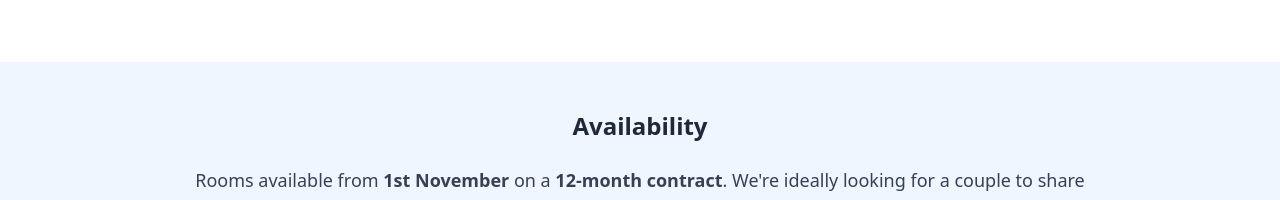
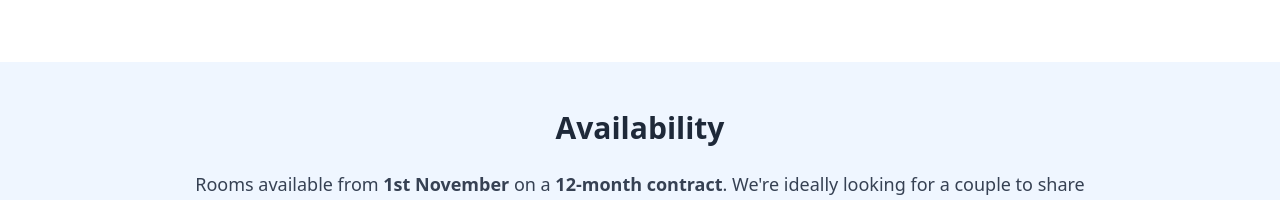
Before and after one commit to kcvanroose/Flat, a website: page index.html in a window 1280 px wide. Shown: the part 2102-2302 px from the top of the page. Drawn offline with Linux system fonts and the light colour scheme.

Commit message:
adjusted heading

```diff
--- a/index.html
+++ b/index.html
@@ -79,7 +79,7 @@
     <section class="py-12 bg-blue-50">
         <div class="container mx-auto px-6">
             <div class="max-w-4xl mx-auto text-center">
-                <h2 class="text-2xl font-bold text-gray-800 mb-6">Availability</h2>
+                <h2 class="text-3xl font-bold text-gray-800 mb-6">Availability</h2>
                 <p class="text-lg text-gray-700 leading-relaxed">
                     Rooms available from <strong>1st November</strong> on a <strong>12-month contract</strong>. We're ideally looking for a couple to share the larger room and use the second as a study or spare room, or for one person who would like to rent the flat and have a great housemate to share with!
                 </p>
```
